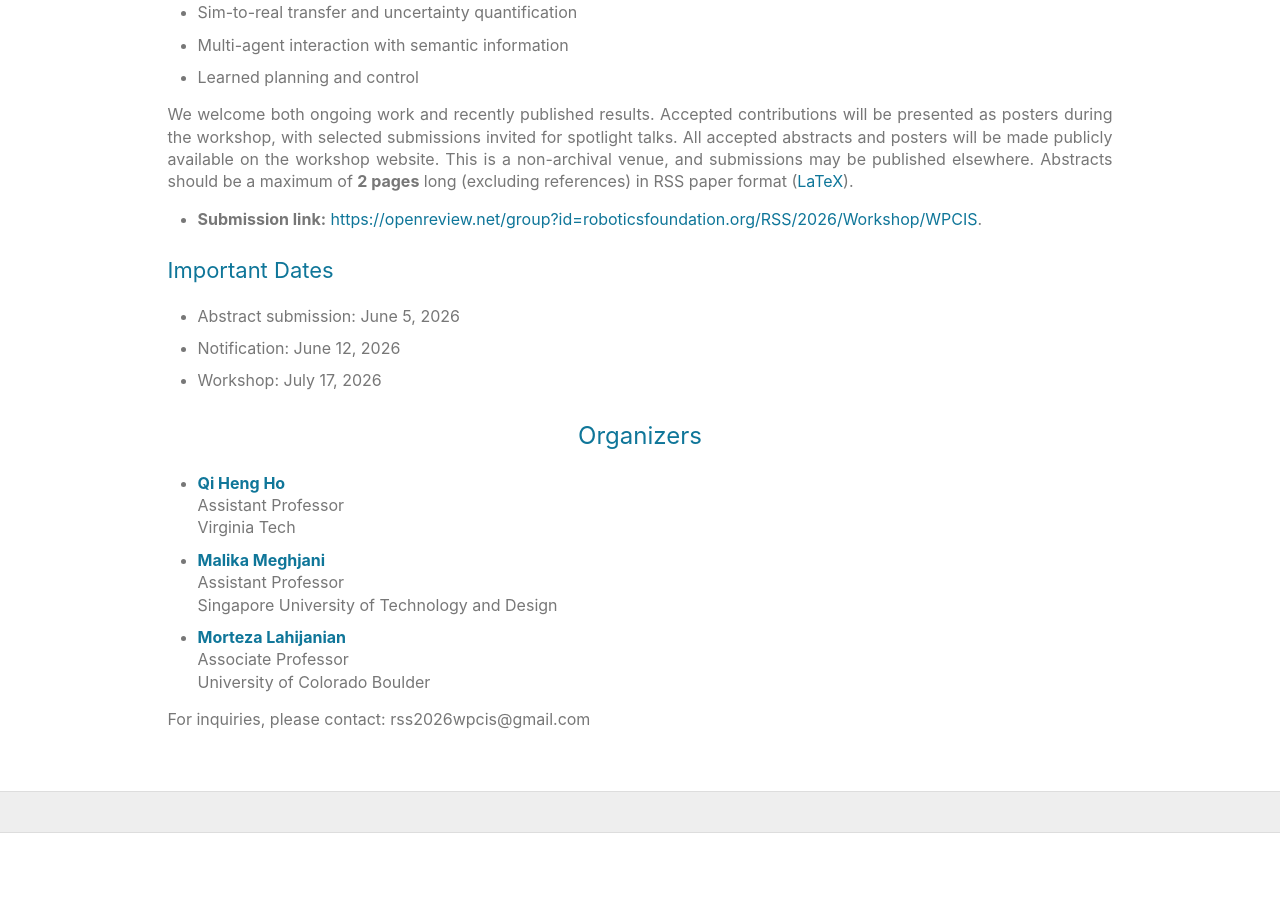
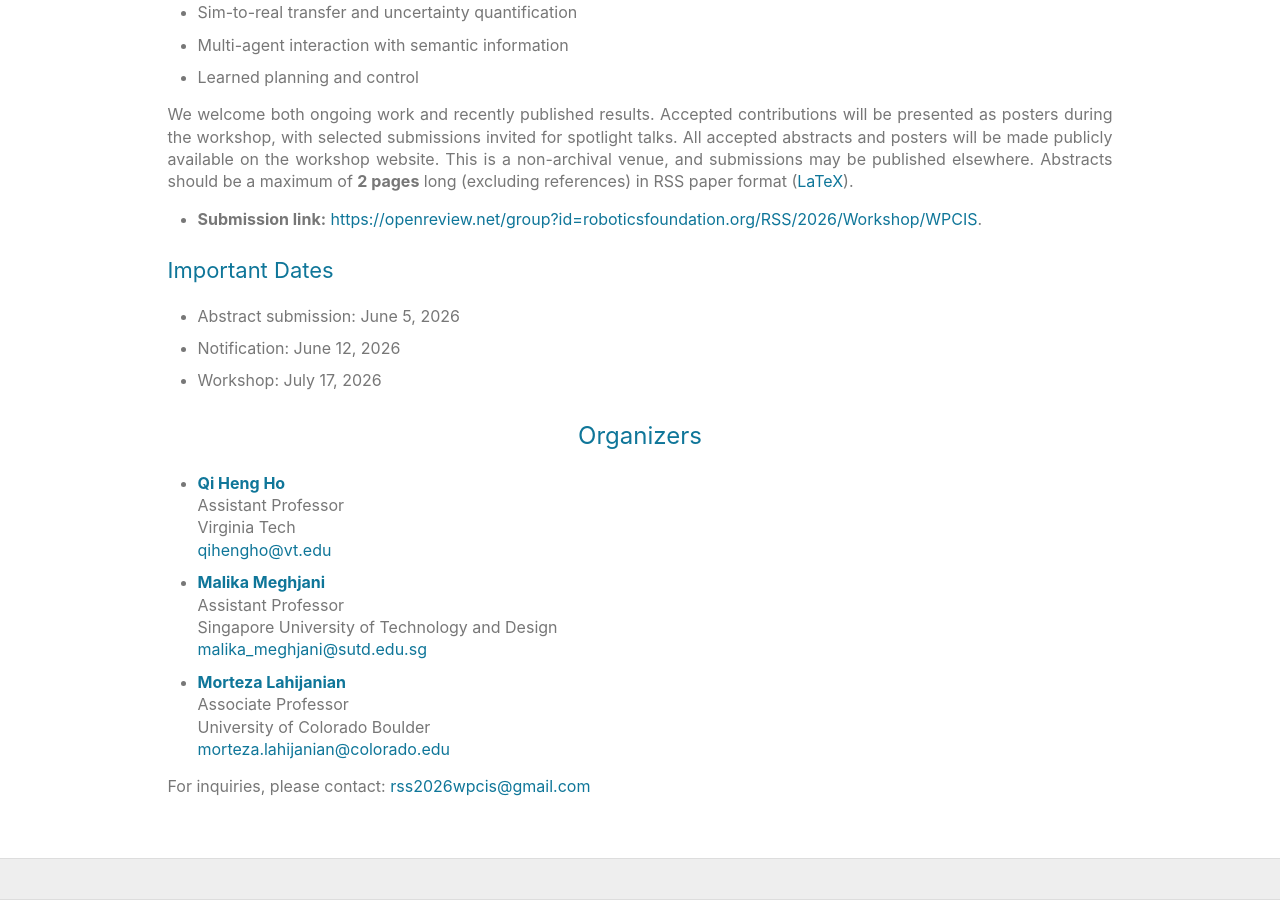
Before and after one commit to aria-systems-group/website, a Jekyll site: the page built from pages/rssworkshop2025.md, in a window 1280 px wide and 900 px high, scrolled down 1680 px. Built offline with Jekyll 4.4.1, drawn with Linux system fonts in a browser that asks for light colours; before the commit the page ends 2513 px from its top, so only the background shows below that.

```diff
--- a/pages/rssworkshop2025.md
+++ b/pages/rssworkshop2025.md
@@ -108,16 +108,16 @@
 - **[Qi Heng Ho](https://www.aoe.vt.edu/people/faculty/qi-heng-ho.html)**<br>
 Assistant Professor  <br>
 Virginia Tech  <br>
-<!-- [morteza.lahijanian@colorado.edu](mailto:morteza.lahijanian@colorado.edu)<br> -->
+[qihengho@vt.edu](mailto:qihengho@vt.edu)<br>
 
 - **[Malika Meghjani](https://www.malikameghjani.com/)** <br>
 Assistant Professor  <br>
 Singapore University of Technology and Design  <br>
-<!-- [angela.schoellig@utoronto.ca](mailto:angela.schoellig@utoronto.ca) -->
+[malika_meghjani@sutd.edu.sg](mailto:malika_meghjani@sutd.edu.sg)<br>
 
 - **[Morteza Lahijanian](https://www.colorado.edu/aerospace/morteza-lahijanian)**<br>
 Associate Professor  <br>
 University of Colorado Boulder  <br>
-<!-- [morteza.lahijanian@colorado.edu](mailto:morteza.lahijanian@colorado.edu)<br> -->
+[morteza.lahijanian@colorado.edu](mailto:morteza.lahijanian@colorado.edu)<br>
 
-For inquiries, please contact: rss2026wpcis@gmail.com
+For inquiries, please contact: [rss2026wpcis@gmail.com](mailto:rss2026wpcis@gmail.com)
```
